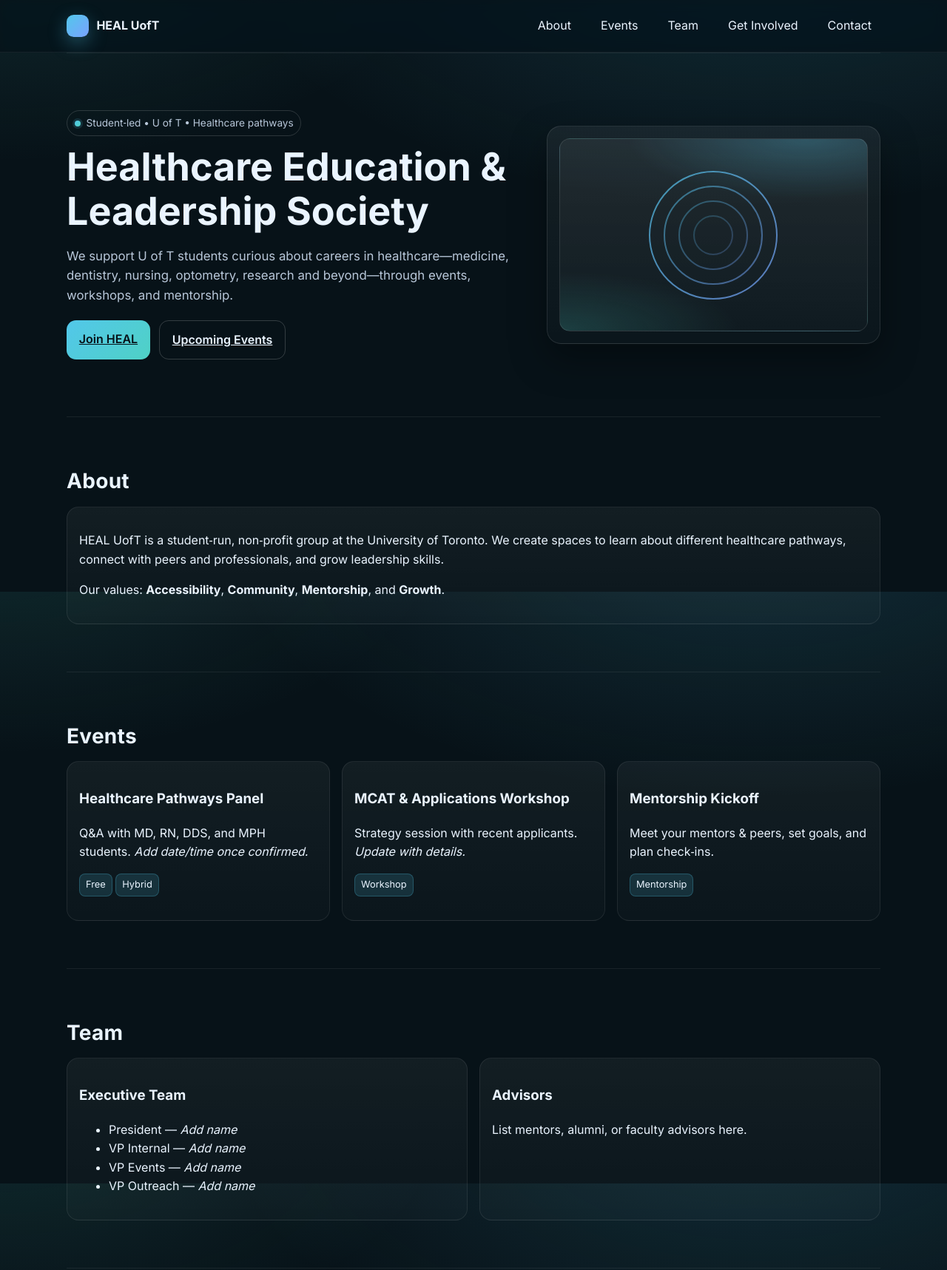
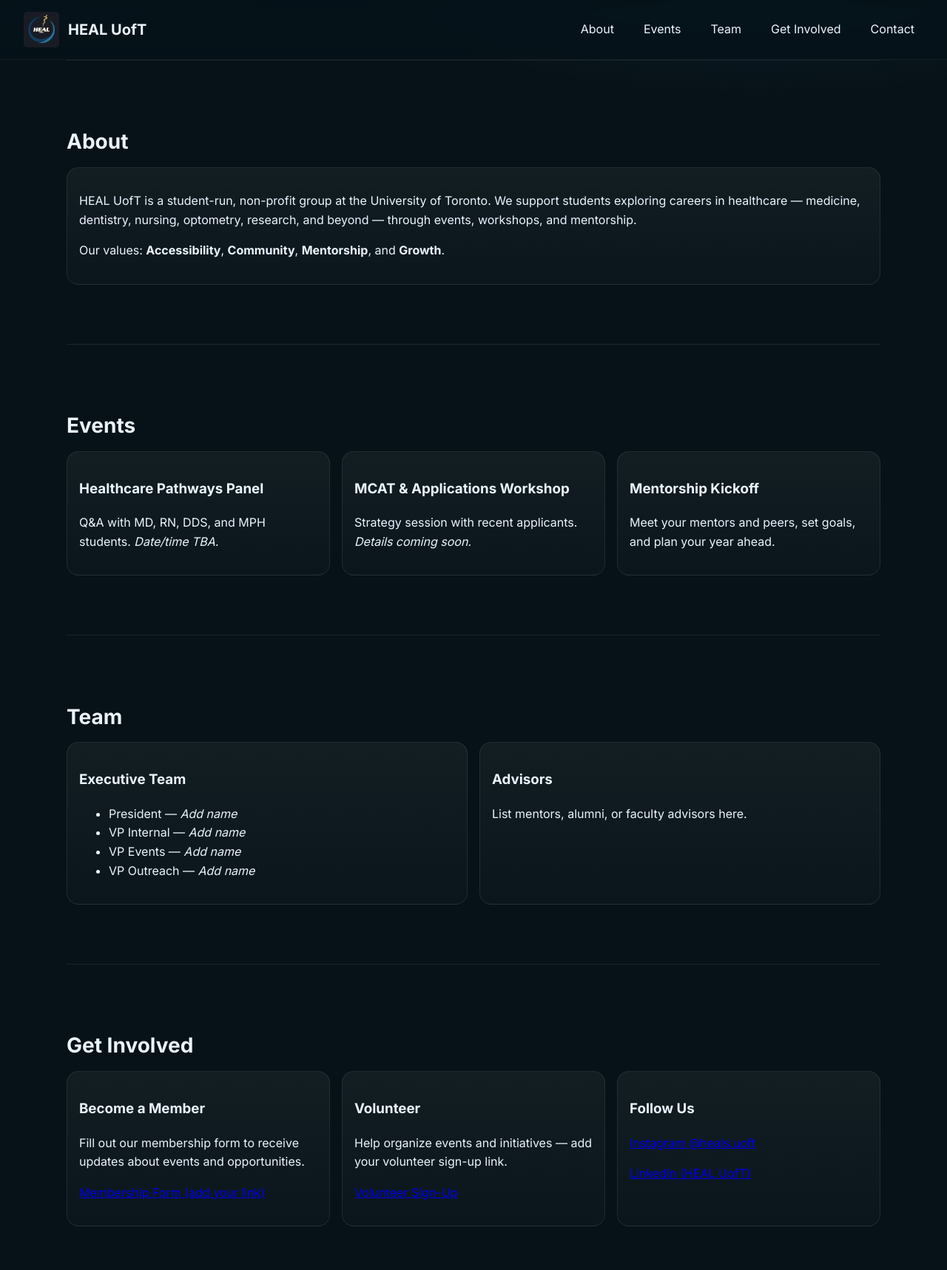
Before and after one commit to rizvi002/healuoft-site, a plain HTML site: page index.html in a window 1280 px wide. Shown: the top 1717 px of the page at 74% size. Drawn offline with Linux system fonts and the light colour scheme.

Commit message:
Add files via upload

```diff
--- a/index.html
+++ b/index.html
@@ -4,83 +4,48 @@
   <meta charset="utf-8" />
   <meta name="viewport" content="width=device-width, initial-scale=1" />
   <title>HEAL UofT — Healthcare Education & Leadership Society</title>
-  <meta name="description" content="HEAL UofT is a student‑led non‑profit at the University of Toronto exploring pathways in medicine and healthcare through events, workshops, and mentorship." />
+  <meta name="description" content="HEAL UofT is a student-led non-profit at the University of Toronto exploring pathways in medicine and healthcare through events, workshops, and mentorship." />
   <link rel="preconnect" href="https://fonts.googleapis.com">
   <link rel="preconnect" href="https://fonts.gstatic.com" crossorigin>
   <link href="https://fonts.googleapis.com/css2?family=Inter:wght@400;500;600;700&display=swap" rel="stylesheet">
   <style>
     :root{
-      --bg: #071218;            /* Deep navy */
+      --bg: #071218;
       --card: #0e1a22;
-      --text: #eaf4ff;          /* Almost white */
+      --text: #eaf4ff;
       --muted: #b8c7d9;
-      --brand: #52c7ea;         /* Teal/cyan */
-      --brand-2: #4fd1c5;       /* Aqua */
-      --accent: #7aa2ff;        /* Blue */
+      --brand: #52c7ea;
+      --brand-2: #4fd1c5;
+      --accent: #7aa2ff;
       --ring: #5bd3e6;
     }
     *{box-sizing:border-box}
-    html,body{height:100%}
     body{
       margin:0; font-family:Inter, system-ui, -apple-system, Segoe UI, Roboto, Arial, sans-serif; color:var(--text);
       background: radial-gradient(1200px 600px at 80% -10%, rgba(82,199,234,.15), transparent 60%),
                   radial-gradient(1000px 500px at 0% -10%, rgba(79,209,197,.12), transparent 60%), var(--bg);
       line-height:1.6;
     }
-    a{color:var(--brand)}
-    a:focus{outline:2px solid var(--ring); outline-offset:3px}
-    .container{width:min(1100px, 92%); margin:0 auto}
-    .skip-link{position:absolute; left:-9999px; top:auto; width:1px; height:1px; overflow:hidden}
-    .skip-link:focus{left:1rem; top:1rem; width:auto; height:auto; padding:.5rem .75rem; background:#111; color:#fff; border-radius:.5rem; z-index:999}
-
-    header{position:sticky; top:0; backdrop-filter:saturate(180%) blur(8px); background:rgba(7,18,24,.75); border-bottom:1px solid rgba(255,255,255,.06); z-index:50}
-    .nav{display:flex; align-items:center; justify-content:space-between; gap:1rem; padding: .9rem 0}
-    .brand{display:flex; align-items:center; gap:.65rem; font-weight:700}
-    .logo{width:30px; height:30px; border-radius:.6rem; background:linear-gradient(135deg, var(--brand), var(--accent)); box-shadow:0 8px 24px rgba(82,199,234,.35)}
-    nav ul{list-style:none; display:flex; gap:1rem; margin:0; padding:0}
-    nav a{display:inline-block; padding:.5rem .75rem; border-radius:.6rem; text-decoration:none; color:var(--text)}
+    header{position:sticky;top:0;z-index:50;background:rgba(7,18,24,.85);backdrop-filter:saturate(180%) blur(8px);border-bottom:1px solid rgba(255,255,255,.06);}
+    .nav{display:flex;align-items:center;justify-content:space-between;gap:1rem;padding:1rem 2rem;}
+    .brand{display:flex;align-items:center;gap:.75rem;font-weight:700;font-size:1.25rem}
+    .logo{height:48px;width:auto;display:block;border-radius:.3rem}
+    nav ul{list-style:none;display:flex;gap:1rem;margin:0;padding:0}
+    nav a{color:var(--text);text-decoration:none;padding:.5rem .75rem;border-radius:.6rem}
     nav a:hover{background:rgba(255,255,255,.06)}
-
-    .hero{display:grid; align-items:center; padding:clamp(3rem, 6vw, 6rem) 0; grid-template-columns:1.15fr .85fr; gap:clamp(1.5rem, 3vw, 3rem)}
-    .pill{display:inline-flex; align-items:center; gap:.5rem; padding:.35rem .6rem; border:1px solid rgba(255,255,255,.15); border-radius:999px; color:var(--muted); font-size:.85rem}
-    .pill .dot{width:8px; height:8px; border-radius:999px; background:linear-gradient(135deg, var(--brand), var(--brand-2)); box-shadow:0 0 0 3px rgba(82,199,234,.15)}
-    h1{font-size:clamp(2rem, 4.2vw, 3.25rem); line-height:1.15; margin:.75rem 0}
-    .lead{font-size:1.05rem; color:var(--muted); max-width:60ch}
-    .cta{display:flex; gap:.75rem; margin-top:1.25rem; flex-wrap:wrap}
-    .btn{appearance:none; border:none; border-radius:.8rem; padding:.8rem 1.05rem; font-weight:600; cursor:pointer}
-    .btn-primary{background:linear-gradient(135deg, var(--brand), var(--brand-2)); color:#071218}
-    .btn-secondary{background:transparent; color:var(--text); border:1px solid rgba(255,255,255,.18)}
-    .hero-card{background:linear-gradient(180deg, rgba(255,255,255,.06), rgba(255,255,255,.02)); border:1px solid rgba(255,255,255,.10); border-radius:1.2rem; padding:1rem; box-shadow:0 20px 50px rgba(0,0,0,.35)}
-    .hero-card-inner{aspect-ratio:16/10; border-radius:.9rem; background:
-      radial-gradient(600px 200px at 80% 0%, rgba(82,199,234,.25), transparent 40%),
-      radial-gradient(600px 200px at 0% 100%, rgba(79,209,197,.20), transparent 40%),
-      linear-gradient(180deg, rgba(255,255,255,.06), rgba(255,255,255,.02));
-      display:grid; place-items:center; position:relative; overflow:hidden; border:1px solid rgba(255,255,255,.10);
-    }
-    .grid{display:grid; grid-template-columns:repeat(auto-fit, minmax(240px, 1fr)); gap:1rem}
-
-    section{padding:clamp(2rem, 5vw, 4rem) 0; border-top:1px solid rgba(255,255,255,.07)}
-    .section-title{font-size:1.75rem; margin:0 0 .75rem; letter-spacing:.3px}
-    .card{background:linear-gradient(180deg, rgba(255,255,255,.05), rgba(255,255,255,.02)); border:1px solid rgba(255,255,255,.08); border-radius:1rem; padding:1rem}
-    .tag{display:inline-block; background:rgba(82,199,234,.15); color:var(--text); padding:.25rem .5rem; border-radius:.5rem; font-size:.8rem; border:1px solid rgba(82,199,234,.25)}
-
-    footer{padding:2rem 0; border-top:1px solid rgba(255,255,255,.07); color:var(--muted)}
-
-    @media (max-width: 920px){
-      .hero{grid-template-columns:1fr;}
-    }
+    .container{width:min(1100px,92%);margin:0 auto}
+    section{padding:clamp(2rem,5vw,4rem) 0;border-top:1px solid rgba(255,255,255,.07)}
+    .section-title{font-size:1.75rem;margin-bottom:.75rem}
+    .card{background:linear-gradient(180deg,rgba(255,255,255,.05),rgba(255,255,255,.02));border:1px solid rgba(255,255,255,.08);border-radius:1rem;padding:1rem;margin-bottom:1rem}
+    .grid{display:grid;grid-template-columns:repeat(auto-fit,minmax(240px,1fr));gap:1rem}
+    footer{padding:2rem 0;text-align:center;border-top:1px solid rgba(255,255,255,.07);color:var(--muted)}
   </style>
 </head>
 <body>
-  <a class="skip-link" href="#main">Skip to content</a>
-
-  <header role="banner">
-    <div class="container nav" aria-label="Primary">
-      <div class="brand" aria-label="Site home">
-        <div class="logo" aria-hidden="true"></div>
-        <span>HEAL UofT</span>
-      </div>
-      <nav aria-label="Main navigation">
+  <header>
+    <div class="nav">
+      <div class="brand"><img class="logo" src="logo.png" alt="HEAL UofT logo"><span>HEAL UofT</span></div>
+      <nav>
         <ul>
           <li><a href="#about">About</a></li>
           <li><a href="#events">Events</a></li>
@@ -92,66 +57,35 @@
     </div>
   </header>
 
-  <main id="main" class="container">
-    <section class="hero" aria-labelledby="hero-title">
-      <div>
-        <span class="pill"><span class="dot" aria-hidden="true"></span> Student‑led • U of T • Healthcare pathways</span>
-        <h1 id="hero-title">Healthcare Education & Leadership Society</h1>
-        <p class="lead">We support U of T students curious about careers in healthcare—medicine, dentistry, nursing, optometry, research and beyond—through events, workshops, and mentorship.</p>
-        <div class="cta" role="group" aria-label="Primary actions">
-          <a class="btn btn-primary" href="#get-involved">Join HEAL</a>
-          <a class="btn btn-secondary" href="#events">Upcoming Events</a>
+  <main class="container">
+    <section id="about">
+      <h2 class="section-title">About</h2>
+      <div class="card">
+        <p>HEAL UofT is a student-run, non-profit group at the University of Toronto. We support students exploring careers in healthcare — medicine, dentistry, nursing, optometry, research, and beyond — through events, workshops, and mentorship.</p>
+        <p>Our values: <strong>Accessibility</strong>, <strong>Community</strong>, <strong>Mentorship</strong>, and <strong>Growth</strong>.</p>
+      </div>
+    </section>
+
+    <section id="events">
+      <h2 class="section-title">Events</h2>
+      <div class="grid">
+        <div class="card">
+          <h3>Healthcare Pathways Panel</h3>
+          <p>Q&A with MD, RN, DDS, and MPH students. <em>Date/time TBA.</em></p>
         </div>
-      </div>
-      <div class="hero-card" aria-hidden="true">
-        <div class="hero-card-inner">
-          <svg width="220" height="220" viewBox="0 0 220 220" fill="none" aria-hidden="true">
-            <defs>
-              <linearGradient id="g1" x1="0" y1="0" x2="1" y2="1">
-                <stop offset="0%" stop-color="#52c7ea"/>
-                <stop offset="100%" stop-color="#7aa2ff"/>
-              </linearGradient>
-            </defs>
-            <circle cx="110" cy="110" r="86" stroke="url(#g1)" stroke-width="2" opacity="0.7"/>
-            <circle cx="110" cy="110" r="66" stroke="url(#g1)" stroke-width="2" opacity="0.5"/>
-            <circle cx="110" cy="110" r="46" stroke="url(#g1)" stroke-width="2" opacity="0.35"/>
-            <circle cx="110" cy="110" r="26" stroke="url(#g1)" stroke-width="2" opacity="0.25"/>
-          </svg>
+        <div class="card">
+          <h3>MCAT & Applications Workshop</h3>
+          <p>Strategy session with recent applicants. <em>Details coming soon.</em></p>
+        </div>
+        <div class="card">
+          <h3>Mentorship Kickoff</h3>
+          <p>Meet your mentors and peers, set goals, and plan your year ahead.</p>
         </div>
       </div>
     </section>
 
-    <section id="about" aria-labelledby="about-title">
-      <h2 class="section-title" id="about-title">About</h2>
-      <div class="card">
-        <p>HEAL UofT is a student‑run, non‑profit group at the University of Toronto. We create spaces to learn about different healthcare pathways, connect with peers and professionals, and grow leadership skills.</p>
-        <p>Our values: <strong>Accessibility</strong>, <strong>Community</strong>, <strong>Mentorship</strong>, and <strong>Growth</strong>.</p>
-      </div>
-    </section>
-
-    <section id="events" aria-labelledby="events-title">
-      <h2 class="section-title" id="events-title">Events</h2>
-      <div class="grid" role="list">
-        <article class="card" role="listitem">
-          <h3>Healthcare Pathways Panel</h3>
-          <p>Q&A with MD, RN, DDS, and MPH students. <em>Add date/time once confirmed.</em></p>
-          <p><span class="tag">Free</span> <span class="tag">Hybrid</span></p>
-        </article>
-        <article class="card" role="listitem">
-          <h3>MCAT & Applications Workshop</h3>
-          <p>Strategy session with recent applicants. <em>Update with details.</em></p>
-          <p><span class="tag">Workshop</span></p>
-        </article>
-        <article class="card" role="listitem">
-          <h3>Mentorship Kickoff</h3>
-          <p>Meet your mentors & peers, set goals, and plan check‑ins.</p>
-          <p><span class="tag">Mentorship</span></p>
-        </article>
-      </div>
-    </section>
-
-    <section id="team" aria-labelledby="team-title">
-      <h2 class="section-title" id="team-title">Team</h2>
+    <section id="team">
+      <h2 class="section-title">Team</h2>
       <div class="grid">
         <div class="card">
           <h3>Executive Team</h3>
@@ -169,48 +103,45 @@
       </div>
     </section>
 
-    <section id="get-involved" aria-labelledby="get-involved-title">
-      <h2 class="section-title" id="get-involved-title">Get Involved</h2>
+    <section id="get-involved">
+      <h2 class="section-title">Get Involved</h2>
       <div class="grid">
         <div class="card">
           <h3>Become a Member</h3>
-          <p>Fill out our membership form and get updates about events and opportunities.</p>
-          <p><a class="tag" href="#" aria-label="Membership form link">Membership Form (add your link)</a></p>
+          <p>Fill out our membership form to receive updates about events and opportunities.</p>
+          <p><a href="#">Membership Form (add your link)</a></p>
         </div>
         <div class="card">
           <h3>Volunteer</h3>
-          <p>Help us run events and initiatives. Add your volunteer sign‑up link.</p>
-          <p><a class="tag" href="#" aria-label="Volunteer sign-up link">Volunteer Sign‑Up</a></p>
+          <p>Help organize events and initiatives — add your volunteer sign-up link.</p>
+          <p><a href="#">Volunteer Sign-Up</a></p>
         </div>
         <div class="card">
           <h3>Follow Us</h3>
-          <p><a href="https://www.instagram.com/heals.uoft/" rel="noopener">Instagram @heals.uoft</a></p>
-          <p><a href="https://www.linkedin.com/company/heal-uoft/" rel="noopener">LinkedIn (HEAL UofT)</a></p>
+          <p><a href="https://www.instagram.com/heals.uoft/">Instagram @heals.uoft</a></p>
+          <p><a href="https://www.linkedin.com/company/heal-uoft/">LinkedIn (HEAL UofT)</a></p>
         </div>
       </div>
     </section>
 
-    <section id="contact" aria-labelledby="contact-title">
-      <h2 class="section-title" id="contact-title">Contact</h2>
+    <section id="contact">
+      <h2 class="section-title">Contact</h2>
       <div class="grid">
-        <form class="card" aria-label="Contact form" onsubmit="handleSubmit(event)">
+        <form class="card" onsubmit="handleSubmit(event)">
           <label for="name">Name</label>
           <input id="name" name="name" required placeholder="Your name" />
-
           <label for="email">Email</label>
           <input id="email" name="email" type="email" required placeholder="you@example.com" />
-
           <label for="message">Message</label>
           <textarea id="message" name="message" rows="4" required placeholder="How can we help?"></textarea>
-
-          <button class="btn btn-primary" type="submit">Send message</button>
-          <p id="form-status" role="status" aria-live="polite" style="margin:.5rem 0 0; color:var(--muted)"></p>
+          <button type="submit">Send message</button>
+          <p id="form-status"></p>
         </form>
         <div class="card">
           <h3>Direct Links</h3>
           <ul>
-            <li><a href="https://www.instagram.com/heals.uoft/" rel="noopener">Instagram</a></li>
-            <li><a href="https://www.linkedin.com/company/heal-uoft/" rel="noopener">LinkedIn</a></li>
+            <li><a href="https://www.instagram.com/heals.uoft/">Instagram</a></li>
+            <li><a href="https://www.linkedin.com/company/heal-uoft/">LinkedIn</a></li>
             <li><a href="#">Email us (add address)</a></li>
           </ul>
         </div>
@@ -218,37 +149,23 @@
     </section>
   </main>
 
-  <footer role="contentinfo">
-    <div class="container">
-      <p>© <span id="year"></span> HEAL UofT — Healthcare Education & Leadership Society.</p>
-    </div>
+  <footer>
+    <p>© <span id="year"></span> HEAL UofT — Healthcare Education & Leadership Society.</p>
   </footer>
 
   <script>
     document.getElementById('year').textContent = new Date().getFullYear();
-
-    // Contact form: opens user's email app with prefilled draft
     function handleSubmit(e){
       e.preventDefault();
       const data = new FormData(e.target);
       const name = encodeURIComponent(data.get('name'));
       const email = encodeURIComponent(data.get('email'));
       const message = encodeURIComponent(data.get('message'));
-      // TODO: replace "you@example.com" with your official club email
       const recipient = 'you@example.com';
-      const mailto = `mailto:${recipient}?subject=HEAL%20UofT%20Website%20message%20from%20${name}&body=${message}%0D%0A%0D%0AFrom:%20${name}%20<${email}>`;
-      document.getElementById('form-status').textContent = 'Opening your email app…';
+      const mailto = `mailto:${recipient}?subject=HEAL%20UofT%20Message%20from%20${name}&body=${message}%0D%0AFrom:%20${name}%20<${email}>`;
+      document.getElementById('form-status').textContent = 'Opening mail app...';
       window.location.href = mailto;
-      setTimeout(()=>{document.getElementById('form-status').textContent = 'If your email app did not open, check that you have a default mail app set.'}, 1200);
     }
   </script>
-  <style>
-    form label{display:block; margin:.5rem 0 .25rem; font-weight:600}
-    input, textarea{
-      width:100%; padding:.7rem .8rem; border-radius:.6rem; border:1px solid rgba(255,255,255,.18); background:#0f1820; color:var(--text);
-    }
-    input:focus, textarea:focus{outline:2px solid var(--ring); outline-offset:2px}
-    button{font:inherit}
-  </style>
 </body>
 </html>
```
